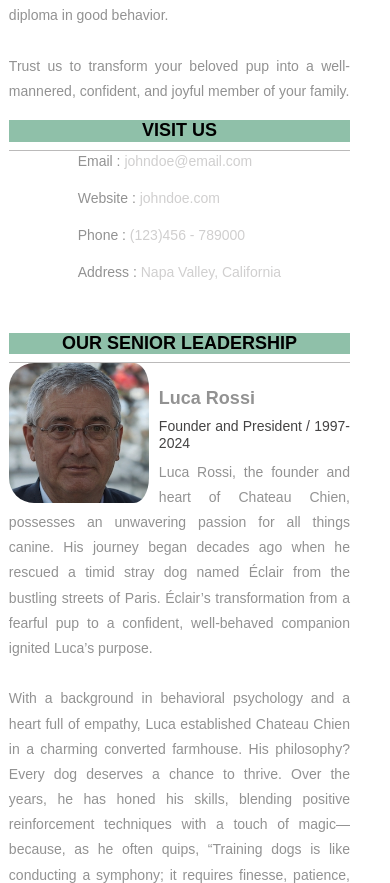
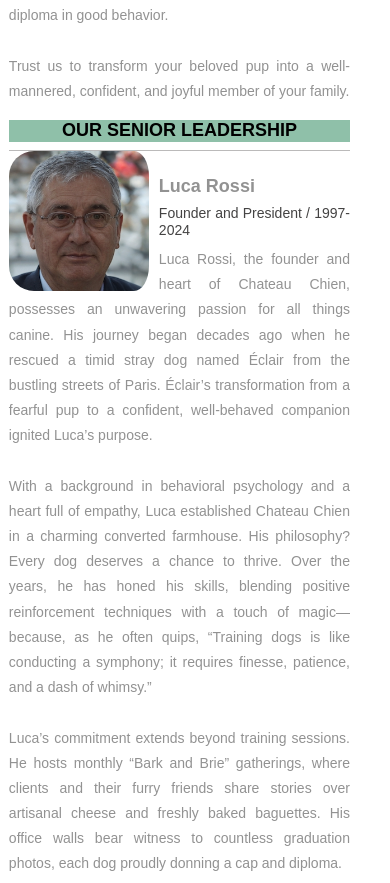
Before and after one commit to ColinMClarke/chateauChienDogTraining, a plain HTML site: page about.html in a window 390 px wide. Shown: the part 925-1808 px from the top of the page. Drawn offline with Linux system fonts and the light colour scheme.

Commit message:
finished about page

```diff
--- a/AboutPageAssets/styles/aboutPageStyle.css
+++ b/AboutPageAssets/styles/aboutPageStyle.css
@@ -73,10 +73,10 @@ header .profileHeader p {
 }
 
 /* Main Content sections */
-.mainContent .section1 {
+.mainContent {
 	display: block;
 }
-.section1 .sectionTitle, .section2 .sectionTitle {
+.sectionTitle, .section2 .sectionTitle {
 	font-family: 'Montserrat', sans-serif;
 	color: black; /* I changed the text color for better contrast*/
 	font-size: 18px;
@@ -84,23 +84,23 @@ header .profileHeader p {
 	text-transform: uppercase;
 	background-color: #8FC0A9; /* I added this color to go with the existing theme. */
 }
-.section1 .sectionTitleRule, .section2 .sectionTitleRule {
+.sectionTitleRule, .section2 .sectionTitleRule {
 	margin: 0 3% 0 0;
 	float: left;
 	clear: both;
 }
-.section1 .sectionTitleRule2, .section2 .sectionTitleRule2 {
+.sectionTitleRule2, .section2 .sectionTitleRule2 {
 	background-color: #68B0AB;
 	height: 1px;
 	padding: 0px;
 }
-.mainContent .section1 .section1Content {
+.mainContent {
 	font-family: ProximaNova;
 	font-size: 14px;
 	font-weight: 100;
 	color: rgba(208,207,207,1.00);
 }
-.mainContent .section1 .section1Content span {
+.mainContent span {
 	color: rgba(146,146,146,1.00);
 	font-family: sans-serif;
 }
@@ -205,20 +205,20 @@ header .socialNetworkNavBar {
 }
 
 /* Main content sections */
-.mainContent .section1 {
+.mainContent {
 	text-align: center;
 	margin-bottom: 10%;
 }
-.section1 .section1Title, .section2 .section1Title {
+.section2 {
 	text-align: center;
 }
-.section1 .sectionTitleRule, .section2 .sectionTitleRule {
+.sectionTitleRule, .section2 .sectionTitleRule {
 	width: 100%;
 }
-.section1 .sectionTitleRule2, .section2 .sectionTitleRule2 {
+.sectionTitleRule2, .section2 .sectionTitleRule2 {
 	display: none;
 }
-.mainContent .section1 .section1Content {
+.mainContent {
 	display: inline-block;
 	text-align: left;
 	font-family: sans-serif;
@@ -271,16 +271,16 @@ header .profileHeader {
 }
 
 /* Main content and sections */
-.section1 .section1Title, .section2 .section1Title {
+.section2 {
 	text-align: center;
 }
-.section1 .sectionTitleRule, .section2 .sectionTitleRule {
+.sectionTitleRule, .section2 .sectionTitleRule {
 	width: 100%;
 }
-.section1 .sectionTitleRule2, .section2 .sectionTitleRule2 {
+.sectionTitleRule2, .section2 .sectionTitleRule2 {
 	display: none;
 }
-.mainContent .section1 .section1Content {
+.mainContent .section1 {
 	display: block;
 	margin: 0% 0% 0% 20%;
 	font-family: sans-serif;
@@ -346,10 +346,10 @@ header .socialNetworkNavBar .socialNetworkNav {
 	margin-right: 23px;
 }
 /* Main content sections */
-.section1 .sectionTitleRule, .section2 .sectionTitleRule {
+.sectionTitleRule, .section2 .sectionTitleRule {
 	width: 22.5%;
 }
-.mainContent .section1 .section1Content {
+.mainContent .section1 {
 	display: block;
 	margin-top: 0%;
 	margin-right: 0%;
--- a/about.html
+++ b/about.html
@@ -61,19 +61,8 @@
 
 <!-- content -->
 <section class="mainContent">
-  <!-- Contact details -->
-  <section class="section1">
-    <h2 class="sectionTitle">Visit Us</h2>
-    <hr class="sectionTitleRule">
-    <hr class="sectionTitleRule2">
-    <div class="section1Content">
-      <p><span>Email :</span> johndoe@email.com</p>
-      <p><span>Website :</span> johndoe.com</p>
-      <p><span>Phone :</span> (123)456 - 789000</p>
-      <p><span>Address :</span> Napa Valley, California</p>
-    </div>
-  </section>
-  <!-- Previous experience details -->
+
+  <!-- Senior Leadership experience details -->
   <section class="section2">
     <h2 class="sectionTitle">Our Senior Leadership</h2>
     <hr class="sectionTitleRule">
```
